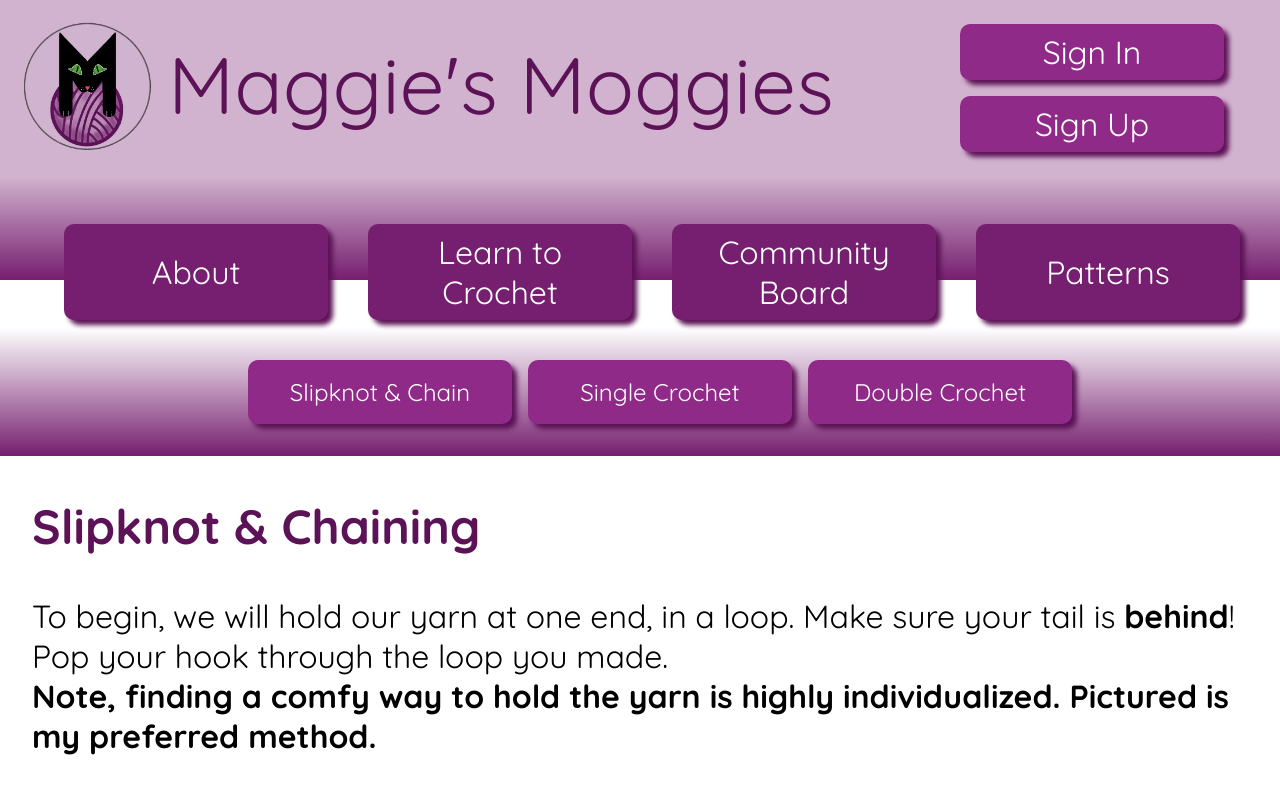
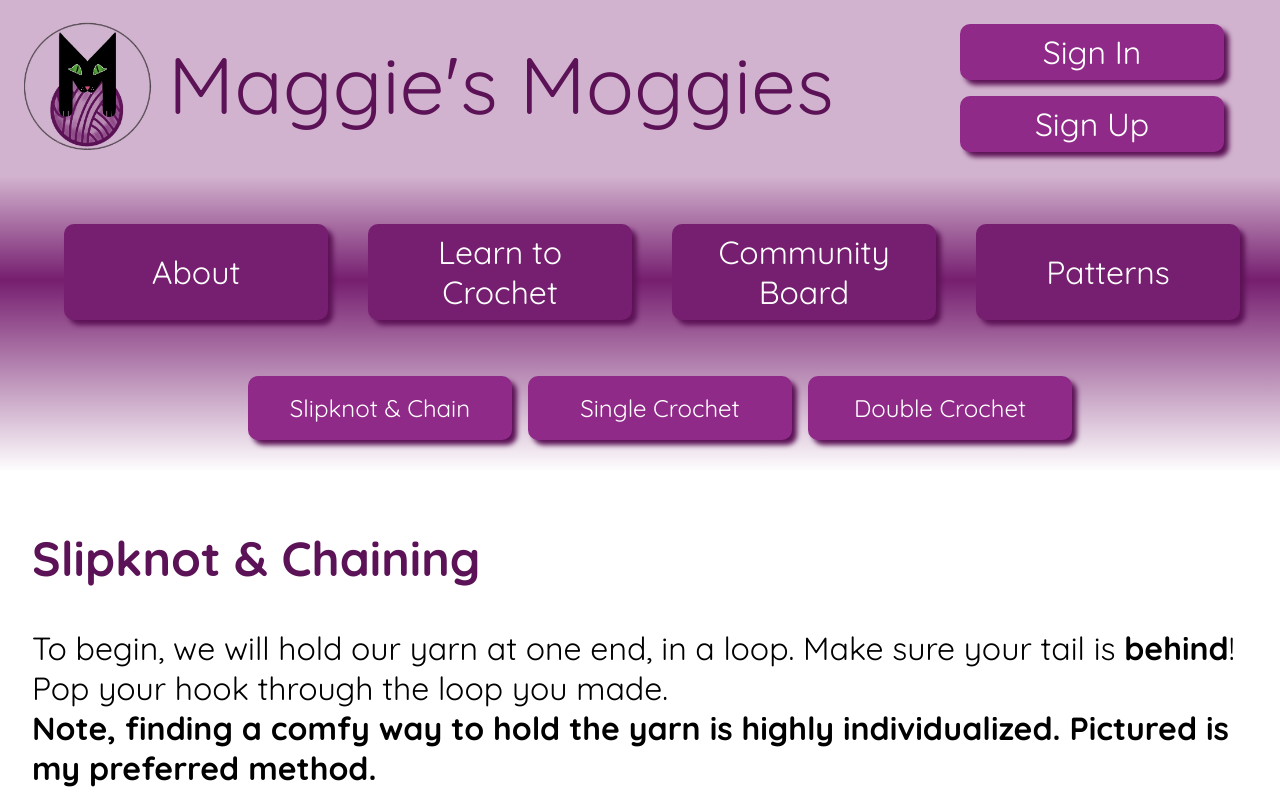
Before and after one commit to Maggie-Boyse/Maggies-Moggies, a React (Create React App) app: page /learn in a window 1280 px wide. Shown: the top 800 px of the page. Built offline with nearby package versions, Linux system fonts and the light colour scheme.

Commit message:
0.16 little buggies and styles

```diff
--- a/src/COMPONENTS/LearningNavBar/LearningNavBar.scss
+++ b/src/COMPONENTS/LearningNavBar/LearningNavBar.scss
@@ -3,13 +3,15 @@
 
 .learn-navbar {
   font-family: "Quicksand";
-  background-image: linear-gradient(white, $plum);
-
+  padding-top: 2rem;
+  background-image: linear-gradient($plum, white);
+  position: relative;
+  bottom: 1rem;
   &__list {
     list-style: none;
     display: flex;
     justify-content: center;
-    margin-top: 3rem;
+    margin-top: 2rem;
   }
   &__item {
     display: flex;
--- a/src/COMPONENTS/UploadPatterns/UploadPatterns.jsx
+++ b/src/COMPONENTS/UploadPatterns/UploadPatterns.jsx
@@ -34,7 +34,7 @@ function UploadPatterns() {
         const newPattern = {
           pattern_title: patternTitle,
           pattern_body: patternBody,
-          pattern_image: patternImage,
+          // pattern_image: patternImage,
           user_id: userId,
         };
         await axios.post(`${API_URL}/patterns`, newPattern);
```
